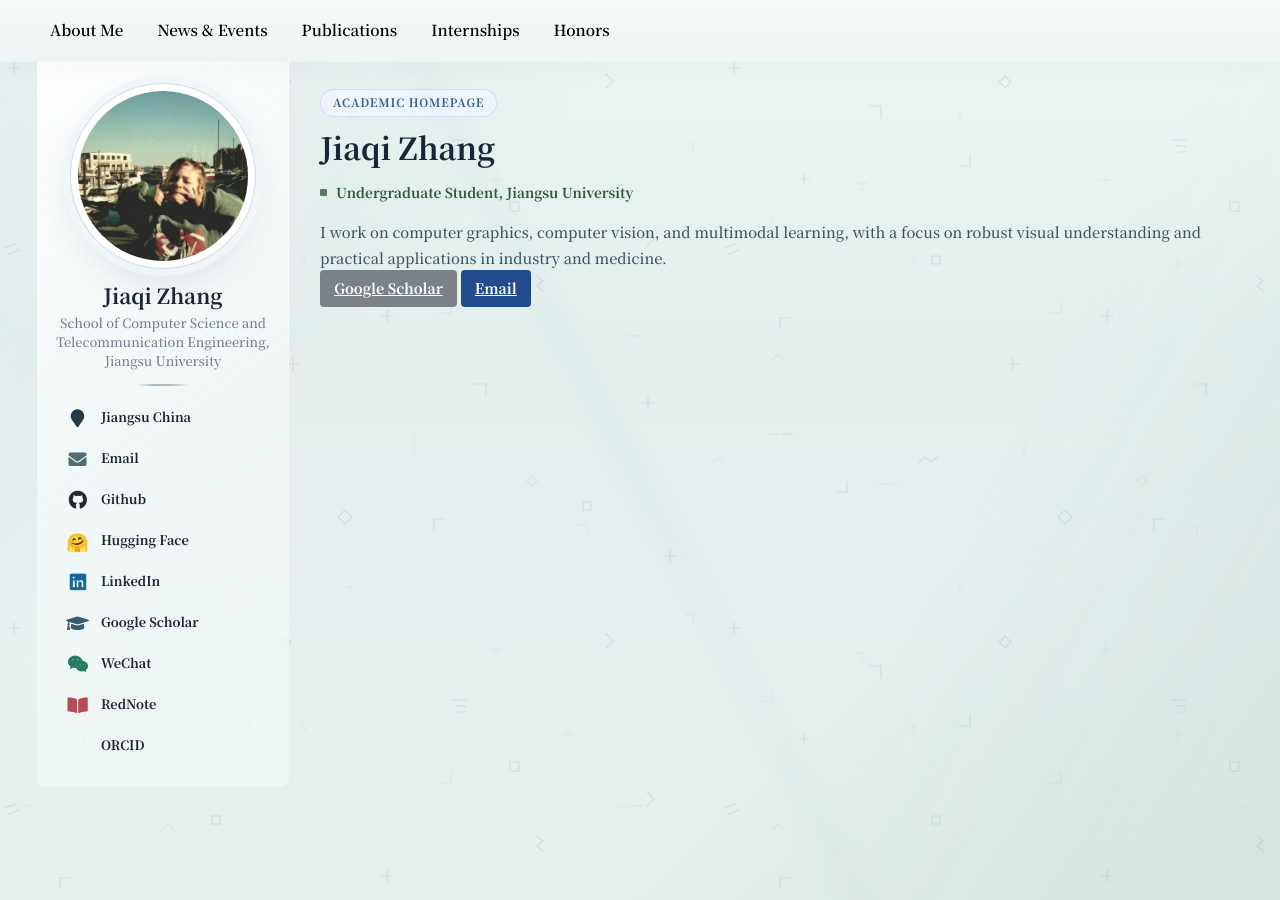
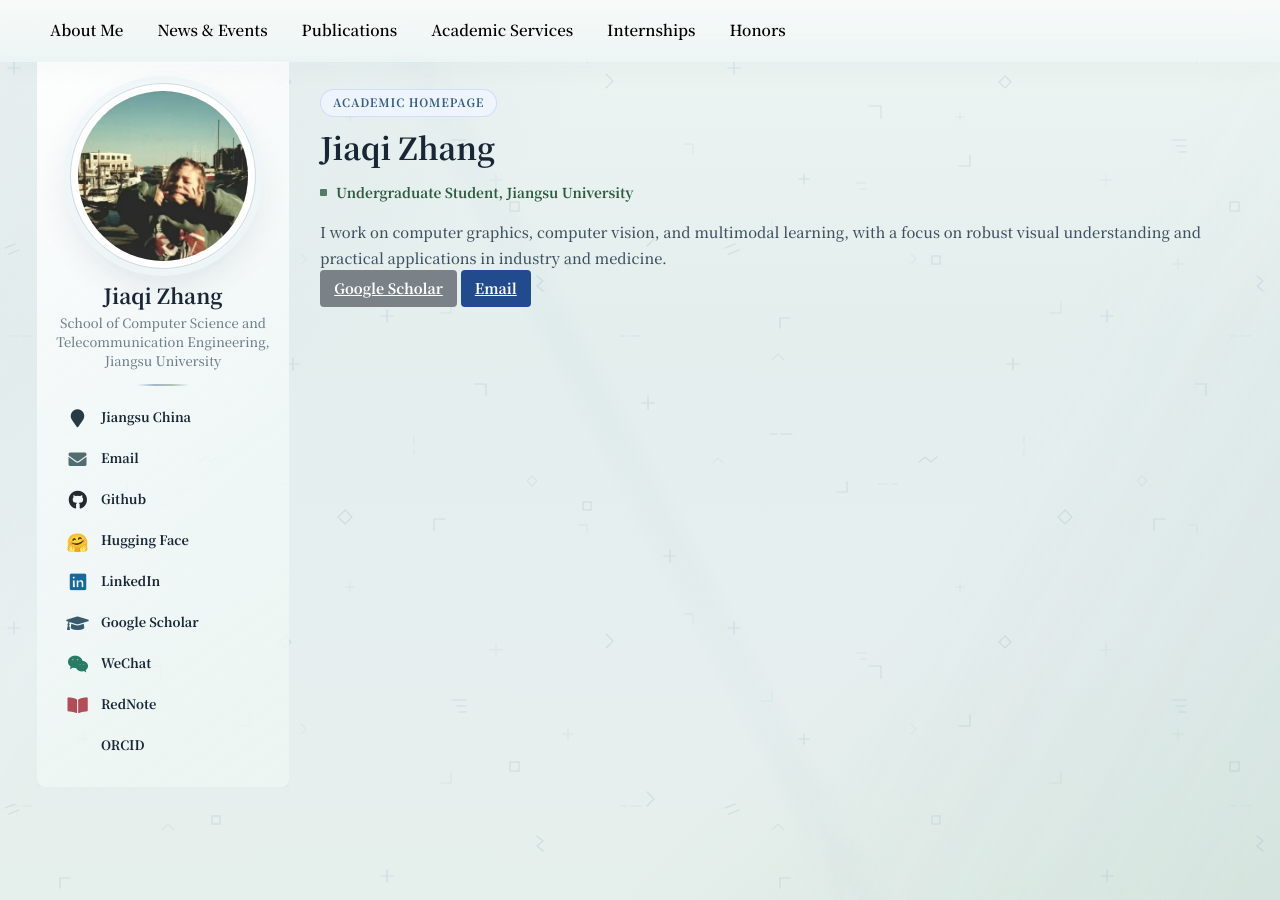
Before and after one commit to JiaqiZhang-Sengoku/JiaqiZhang-Sengoku.github.io, a Jekyll site: the page built from _pages/includes/homepage.md, in a window 1280 px wide. Built offline with Jekyll 4.4.1, drawn with Linux system fonts in a browser that asks for light colours; our own code applies the rules of GitHub Pages for plain Markdown files.

Commit message:
20260707

```diff
--- a/_data/navigation.yml
+++ b/_data/navigation.yml
@@ -12,6 +12,9 @@ main:
   # - title: "Projects"
   #   url: "/#projects"
 
+  - title: "Academic Services"
+    url: "/#academic-services"
+
   - title: "Internships"
     url: "/#internships"
 
```
